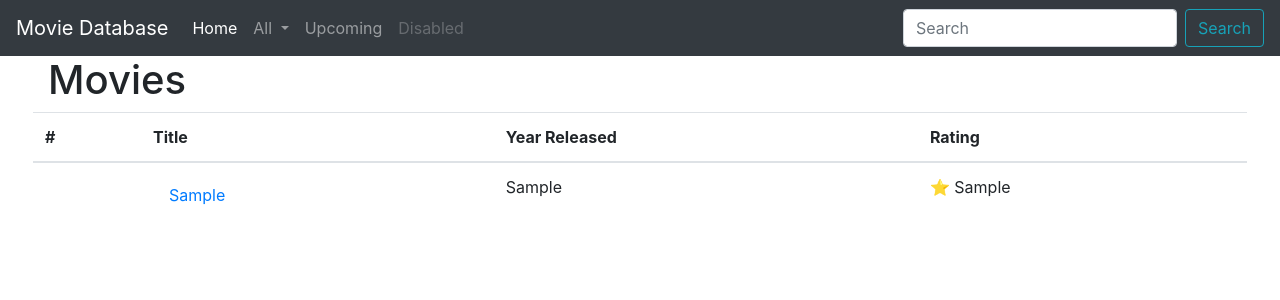
After one commit to 1109LLL/DBMS_CW, a Django app: template django/movieapp/templates/movieapp/popular.html in a window 1280 px wide. The commit adds this page. Shown: the top 300 px of the page. Run offline with Django 3.2, Linux system fonts and the light colour scheme; the template is opened without the code that fills it: most values are stand-ins (such as "Sample title", 1, 10 or a date in 2020); some libraries are stand-ins or nearby versions.

Commit message:
popular movies

```diff
--- a/django/movieapp/templates/movieapp/base.html
+++ b/django/movieapp/templates/movieapp/base.html
@@ -20,7 +20,7 @@
           All
         </a>
         <div class="dropdown-menu" aria-labelledby="navbarDropdown">
-          <a class="dropdown-item" href="#">Most Popular</a>
+          <a class="dropdown-item" href="{% url 'popular' %}">Most Popular</a>
           <a class="dropdown-item" href="#">Most Polarising</a>
         </div>
       </li>
--- /dev/null
+++ b/django/movieapp/templates/movieapp/popular.html
@@ -0,0 +1,28 @@
+{% extends "movieapp/base.html" %}
+{% load static %}
+{% block content %}
+<h1>Movies</h1>
+<div class="row">
+    <table class="table table-hover">
+        <thead>
+          <tr>
+            <th scope="col">#</th>
+            <th scope="col">Title</th>
+            <th scope="col">Year Released</th>
+            <th scope="col">Rating</th>
+          </tr>
+        </thead>
+
+        <tbody>
+        {% for movie in movies%}
+          <tr>
+            <td></td>
+            <td><a class="nav-link" href="/movies/{{movie.0}}">{{movie.1}}</a></td>
+            <td>{{movie.2}}</td>
+            <td>⭐ {{movie.3}}</td>
+          </tr>
+        {% endfor %}
+        </tbody>
+      </table>
+</div>
+{% endblock %}
--- a/django/movieapp/urls.py
+++ b/django/movieapp/urls.py
@@ -19,5 +19,6 @@ from . import views
 
 urlpatterns = [
     path('', views.index, name='index'),
-    path('movies/edit/<int:pk>/', views.edit, name='edit'),
+    path('popular/', views.most_popular, name='popular'),
+    path('movies/<int:movie_id>/', views.movie_detail, name='movie_detail'),
 ]
```
Also changed, not shown: django/movieapp/templates/movieapp/movie.html (added, +16 -0 lines), django/movieapp/views.py (+11 -4 lines).
